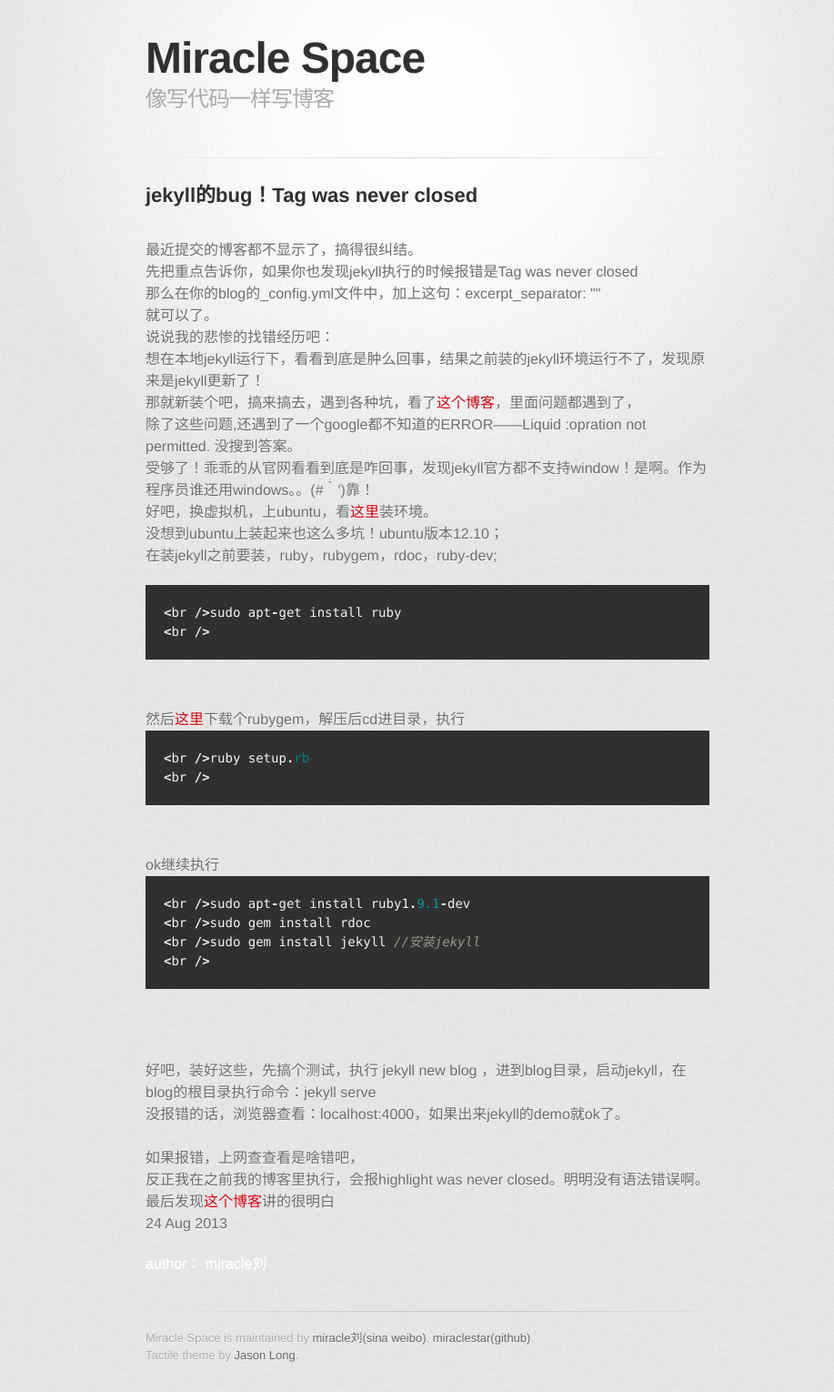
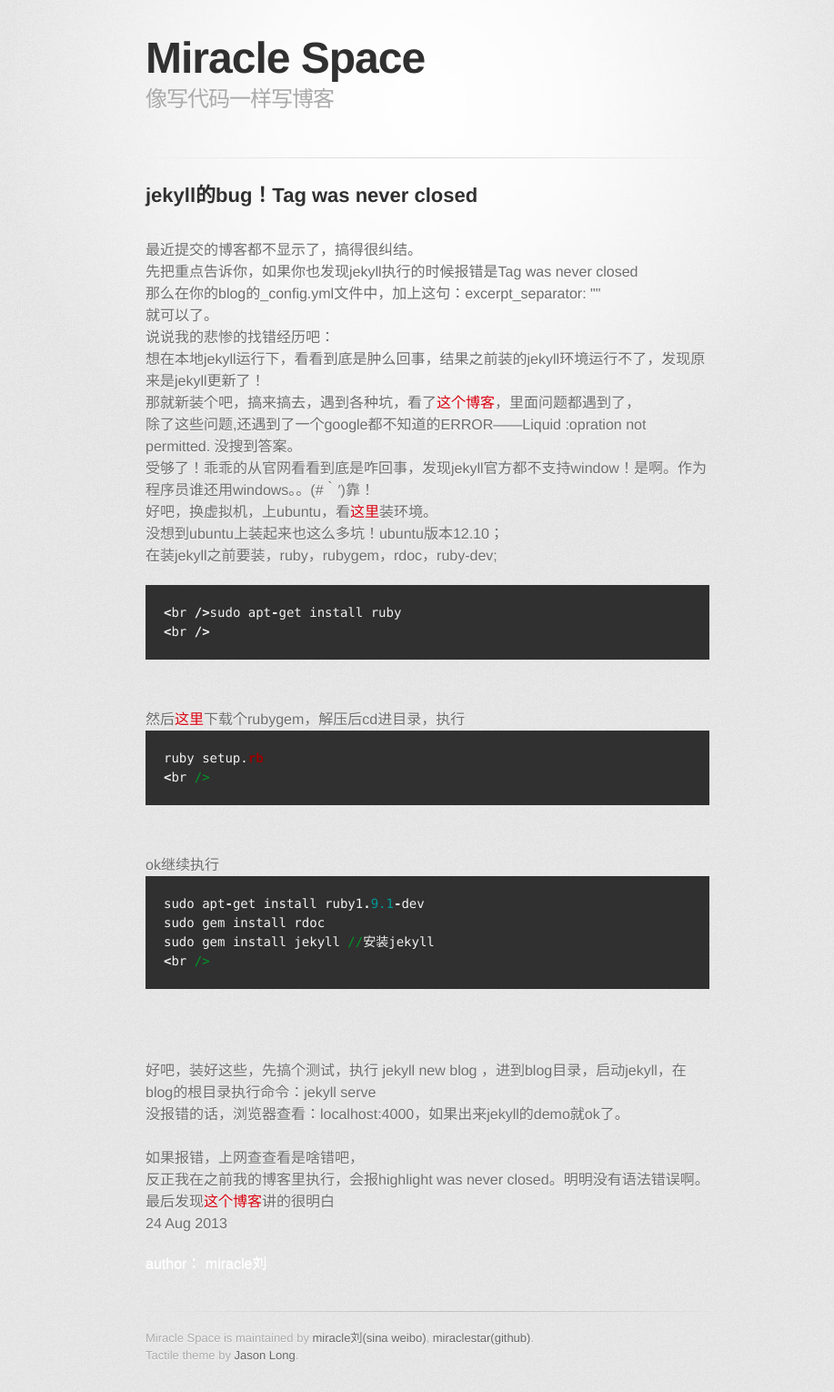
Before and after one commit to miraclestar/myblog, a Jekyll site: the page built from _posts/2013-08-24-jekyll-bug.html, in a window 1280 px wide. Shown: the whole page at 91% size, without its empty margins (170-1087 px from the left). Built offline with Jekyll 4.4.1, drawn with Linux system fonts in a browser that asks for light colours; nearby versions of some CDN libraries; some web fonts are replaced; Markdown is read by kramdown in place of the engine named in the settings; comment, search, counter and statistics services are not loaded.

Commit message:
del <br>

```diff
--- a/_posts/2013-08-24-jekyll-bug.html
+++ b/_posts/2013-08-24-jekyll-bug.html
@@ -23,14 +23,14 @@ tags: github
 <br />sudo apt-get install ruby
 <br />{%endhighlight%}
 <br />然后<a href="http://rubygems.org/pages/download">这里</a>下载个rubygem，解压后cd进目录，执行
-<br />{%highlight java%}
-<br />ruby setup.rb
+<br />{%highlight ruby%}
+ruby setup.rb
 <br />{%endhighlight%}
 <br />ok继续执行
-<br />{%highlight java%}
-<br />sudo apt-get install ruby1.9.1-dev
-<br />sudo gem install rdoc
-<br />sudo gem install jekyll //安装jekyll
+<br />{%highlight ruby%}
+sudo apt-get install ruby1.9.1-dev
+sudo gem install rdoc
+sudo gem install jekyll //安装jekyll
 <br />{%endhighlight%}
 <br />
 <br />好吧，装好这些，先搞个测试，执行 jekyll new blog ，进到blog目录，启动jekyll，在blog的根目录执行命令：jekyll serve
```
